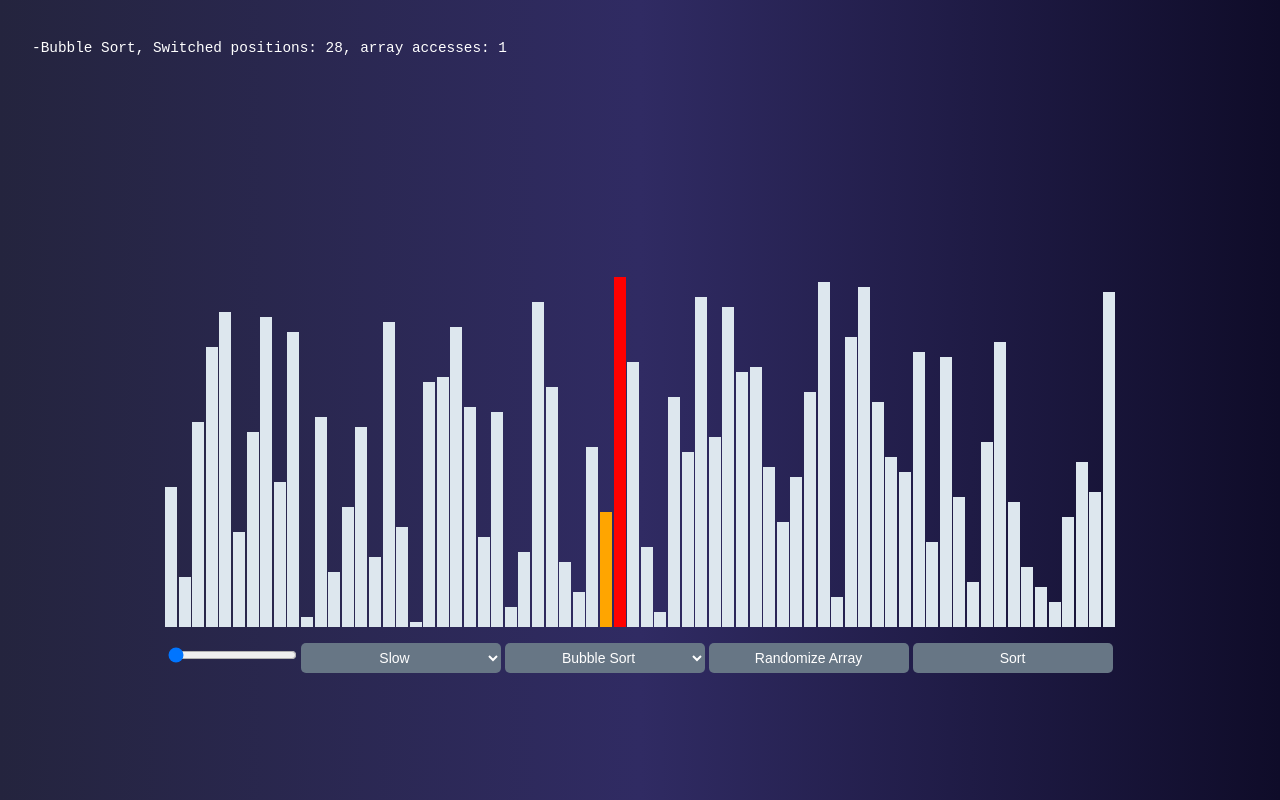
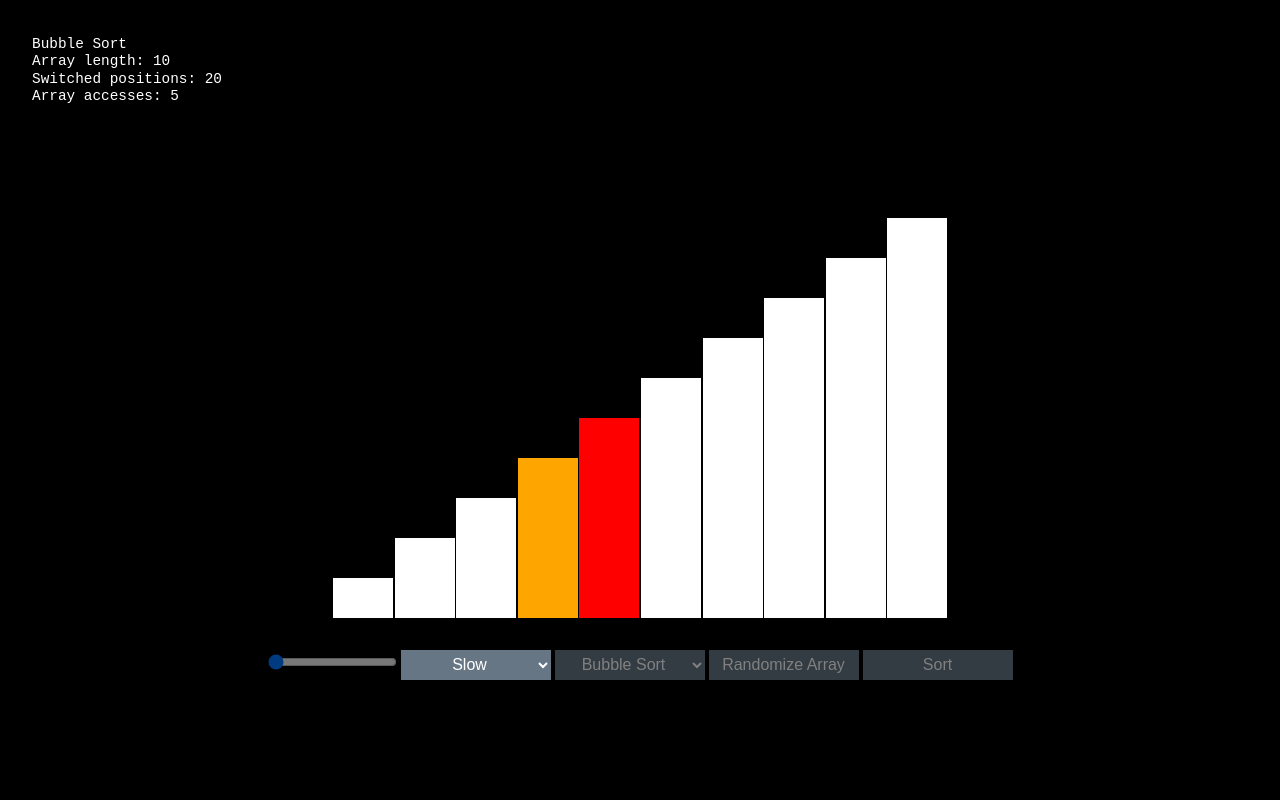
Before and after one commit to J-Zam/Sorting-Algorithms, a website built with Vite: page index.html in a window 1280 px wide. Both pictures are taken after a click on the button "Sort". Built offline with nearby package versions, Linux system fonts and the light colour scheme.

Commit message:
feat: buttons blocked

```diff
--- a/index.html
+++ b/index.html
@@ -16,16 +16,16 @@
         <input
           type="range"
           id="slider"
-          min="70"
-          max="90"
-          step="5"
-          value="50"
+          min="10"
+          max="200"
+          step="10"
+          value="10"
         />
 
         <select name="" id="speed">
-          <option value="100">Slow</option>
-          <option value="50">Medium</option>
-          <option value="1">Fast</option>
+          <option value="50">Slow</option>
+          <option value="25">Medium</option>
+          <option value="10">Fast</option>
         </select>
         <select name="" id="algorithms">
           <option value="bubble">Bubble Sort</option>
--- /dev/null
+++ b/src/interfaces.ts
@@ -0,0 +1,5 @@
+export interface IDimensions {
+  key: number,
+  widthBar: number,
+  heightBar: number
+};
--- a/src/main.ts
+++ b/src/main.ts
@@ -1,4 +1,5 @@
 import './style.scss'
+import { IDimensions } from "./interfaces";
 
 let randomizeArray: HTMLElement | null = document.getElementById("random_btn");
 let sortBtn: HTMLElement | null = document.getElementById("sort_btn");
@@ -7,14 +8,18 @@ let barsContainer: HTMLElement | null = document.getElementById("bars_container"
 let slider: HTMLInputElement | null = (document.getElementById("slider") as HTMLInputElement);
 let speed = document.getElementById("speed");
 let numsOfBars = parseInt(slider!.value);
-let heightFactor = 5;
+let heightFactor = 40;
 let speedFactor = 100;
+let widthBar = 60;
+let dimensions: IDimensions[] = [];
 let unsortedArray = new Array(numsOfBars);
 let comparisons: HTMLElement | null = document.getElementById("comparisons")
 let algorithmToUse = "";
 
+
 document.addEventListener("DOMContentLoaded", function () {
   unsortedArray = createRandomArray();
+  generateDimensions();
   renderBars(unsortedArray);
 });
 
@@ -22,6 +27,7 @@ slider.addEventListener("input", () => {
   numsOfBars = parseInt(slider!.value);
   unsortedArray = createRandomArray();
   barsContainer!.innerHTML = "";
+  comparisons!.textContent = "";
   renderBars(unsortedArray);
 });
 
@@ -51,6 +57,19 @@ sortBtn?.addEventListener("click", () => {
   }
 });
 
+function generateDimensions() {
+  let counter = 1;
+  for (let i = 10; i <= 200; i += 10) {
+    dimensions.push(
+      {
+        key: i,
+        widthBar: widthBar / counter,
+        heightBar: heightFactor / counter
+      });
+    counter++;
+  }
+};
+
 function createRandomArray() {
   let array = [...Array(numsOfBars).keys()].map(i => i + 1)
   for (var i = array.length - 1; i > 0; i--) {
@@ -63,9 +82,13 @@ function createRandomArray() {
 };
 
 function renderBars(array: number[]) {
+  let barDimension = dimensions!.find((item: any) => item.key === numsOfBars);
+  heightFactor = barDimension!.heightBar;
+
   for (let i = 0; i < numsOfBars; i++) {
     let bar = document.createElement("div");
     bar.classList.add("bar");
+    bar.style.width = barDimension!.widthBar + "px";
     bar.style.height = array[i] * heightFactor + "px";
     barsContainer?.appendChild(bar);
   }
@@ -77,7 +100,19 @@ function sleep(ms: number) {
   })
 };
 
+function blockButtons(pointer: string, opacity: string) {
+  randomizeArray!.style.pointerEvents = pointer;
+  selectAlgorithm!.style.pointerEvents = pointer;
+  sortBtn!.style.pointerEvents = pointer;
+  slider!.style.pointerEvents = pointer;
+  randomizeArray!.style.opacity = opacity;
+  selectAlgorithm!.style.opacity = opacity;
+  sortBtn!.style.opacity = opacity;
+  slider!.style.opacity = opacity;
+};
+
 async function bubbleSort(array: number[]) {
+  blockButtons("none", "0.5");
   let postionChangesCounter = 0;
   let arrayAccessCounter = 0;
   let bars: any | null = document.getElementsByClassName("bar");
@@ -85,10 +120,13 @@ async function bubbleSort(array: number[]) {
     arrayAccessCounter++;
     for (let j = 0; j < array.length - 1; j++) {
       if (array[j] > array[j + 1]) {
-        comparisons!.textContent = `-Bubble Sort, Switched positions: ${(postionChangesCounter++).toString()}, array accesses: ${(arrayAccessCounter).toString()}`;
+        comparisons!.textContent = `Bubble Sort
+        \nArray length: ${array.length}
+        \nSwitched positions: ${(postionChangesCounter++).toString()}
+        \nArray accesses: ${(arrayAccessCounter).toString()}`;
         for (let k = 0; k < bars!.length; k++) {
           if (k !== j && k !== j + 1) {
-            bars![k].style.backgroundColor = "#dde7ee";
+            bars![k].style.backgroundColor = "#fff";
           }
         }
         let temp = array[j];
@@ -103,5 +141,6 @@ async function bubbleSort(array: number[]) {
     }
     await sleep(speedFactor);
   }
+  blockButtons("auto", "1");
   return array;
 }
--- a/src/style.scss
+++ b/src/style.scss
@@ -5,11 +5,7 @@
 }
 
 body{
-  background-color: #2c3e50;
-  background: #0f0c29;  /* fallback for old browsers */
-  background: -webkit-linear-gradient(to right, #24243e, #302b63, #0f0c29);  /* Chrome 10-25, Safari 5.1-6 */
-  background: linear-gradient(to right, #24243e, #302b63, #0f0c29); /* W3C, IE 10+/ Edge, Firefox 16+, Chrome 26+, Opera 12+, Safari 7+ */
-  ;
+  background-color: #000;
 }
 
 .container{
@@ -33,6 +29,7 @@ body{
   top: 40px;
   font-size: .9rem;
   left: 0px;
+  line-height: .6;
 }
 
 .bars_container{
@@ -44,22 +41,20 @@ body{
 }
 
 .bar{
-  width: 12px;
-  background-color: #dde7ee;
-  // border-radius: 0px 0px 1px 1px;
+  background-color: #fff;
 }
 
 .buttons_container > button, select{
-  width: 200px;
+  width: 150px;
   height: 30px;
   background-color: #677685;
   border: none;
-  border-radius: 5px;
   color: white;
-  font-size: 14px;
+  font-size: 1rem;
   cursor: pointer;
   text-align: center;
   transition:  0.2s ease-in-out;
+  margin: 1rem 0 .1rem;
 }
 
 button:hover{
```
